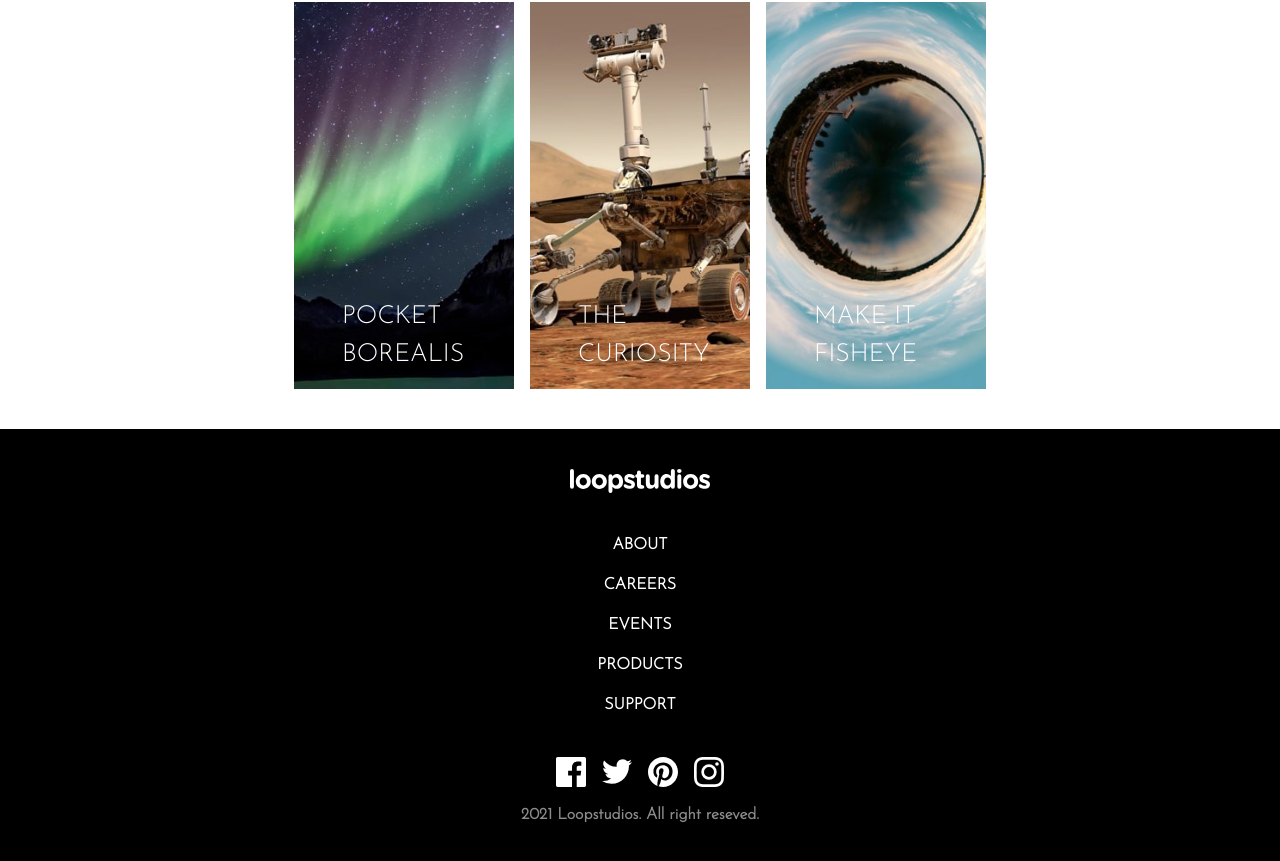
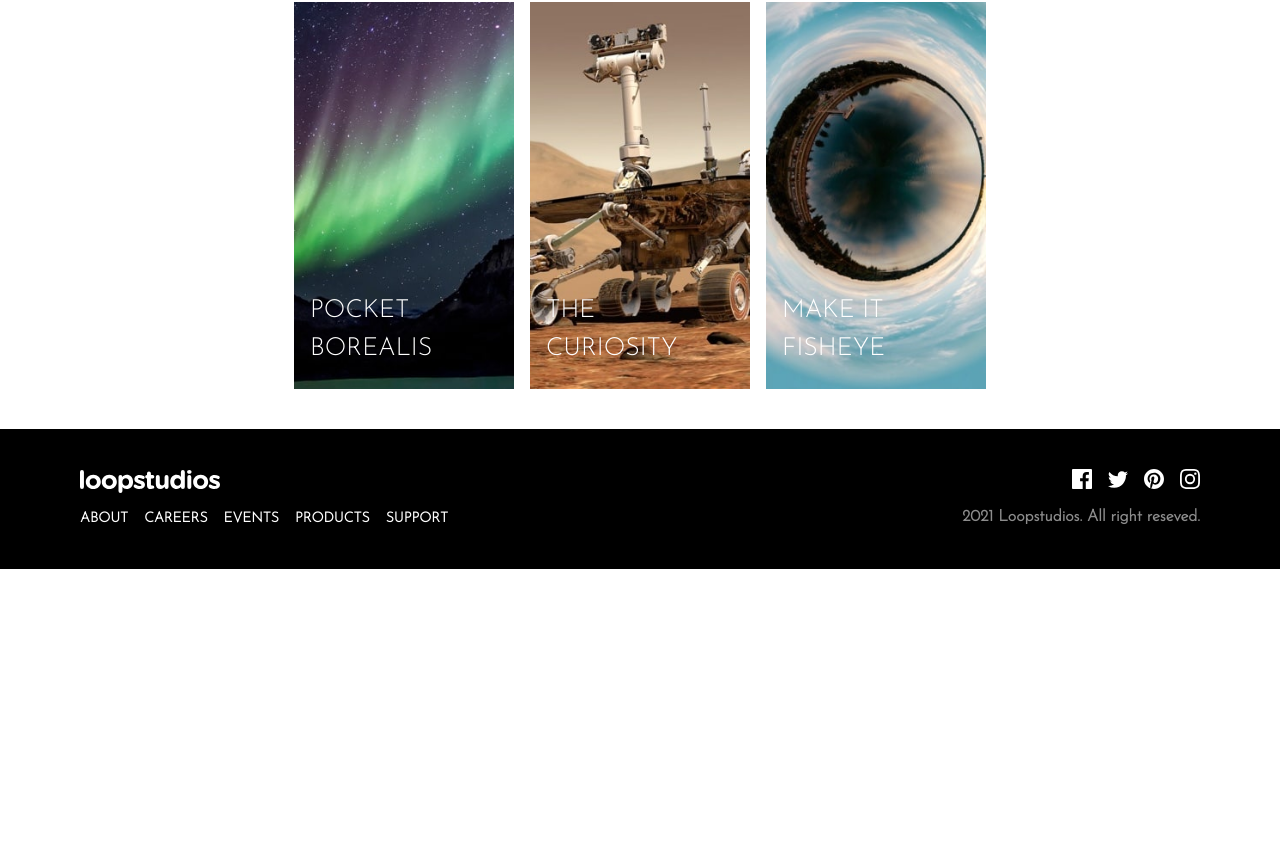
Before and after one commit to theisolatedmonk/loopstudios-landing-page, a Next.js app: page / in a window 1280 px wide. Shown: the part 1862-2723 px from the top of the page. After the commit the page ends 2431 px from the top, so only its background shows below. Built offline with nearby package versions, Linux system fonts and the light colour scheme.

Commit message:
desktop implimented

```diff
--- a/app/page.tsx
+++ b/app/page.tsx
@@ -68,16 +68,20 @@ export default function Home() {
         </div>
         <div className="w-full sm:flex hidden"><ImageBlockDesktop /></div>
       </div>
-      <div className="flex flex-col bg-black text-white items-center gap-10 p-10 mt-10 font-semibold font-JosefinSans">
-        <Image src={'/images/logo.svg'} alt={'/images/logo.svg'} width={140} height={140} className='' />
-        <ul className="flex gap-4 flex-col items-center justify-center ">
+      <div className="flex flex-col sm:flex-row sm:justify-between bg-black text-white items-center gap-10 p-10 mt-10 font-semibold font-JosefinSans sm:px-20">
+        <div className="flex flex-col gap-4">
+          <Link href={'/'}>
+            <Image src={'/images/logo.svg'} alt={'/images/logo.svg'} width={140} height={140} className='' />
+          </Link>
+          <ul className="flex gap-4 flex-col sm:flex-row items-center justify-center ">
 
-          {navItem.map((item, index) => (<Link className='cursor-pointer' href={item.href}> <tr>{item.title}</tr></Link>))}
-        </ul>
+            {navItem.map((item, index) => (<Link className='cursor-pointer text-sm' href={item.href}> <tr>{item.title}</tr></Link>))}
+          </ul>
+        </div>
 
-        <div className="flex flex-col items-center gap-4 ">
+        <div className="flex flex-col items-center gap-4 sm:items-end ">
           <div className="flex  gap-4 items-center ">
-            {socialMediaIcon.map((item, index) => (<Link href={item.href}>   <Image src={item.src} alt={item.alt} width={30} height={30} className='' /></Link>))}
+            {socialMediaIcon.map((item, index) => (<Link href={item.href}>   <Image src={item.src} alt={item.alt} width={30} height={30} className='w-5' /></Link>))}
 
           </div>
 
--- a/components/ImageBlockDesktop.tsx
+++ b/components/ImageBlockDesktop.tsx
@@ -7,7 +7,7 @@ const mobileImgs = [
     { imgName: 'DEEP EARTH', src: '/images/desktop/image-deep-earth.jpg', alt: 'earth' },
     { imgName: 'NIGHT ARCADE ', src: '/images/desktop/image-night-arcade.jpg', alt: 'arcade' },
     { imgName: 'SOCCER TEAM VR', src: '/images/desktop/image-soccer-team.jpg', alt: 'soccer' },
-    { imgName: 'THE GRID ', src: '/images/desktop/image-grid.jpg', alt: 'grid' },
+    { imgName: 'THE  GRID ', src: '/images/desktop/image-grid.jpg', alt: 'grid' },
     { imgName: 'FROM UP ABOVE VR', src: '/images/desktop/image-from-above.jpg', alt: 'above' },
     { imgName: 'POCKET BOREALIS', src: '/images/desktop/image-pocket-borealis.jpg', alt: 'borealis' },
     { imgName: 'THE CURIOSITY', src: '/images/desktop/image-curiosity.jpg', alt: 'curiosity' },
@@ -26,7 +26,7 @@ export default function ImageBlockDesktop({ }: Props) {
                         height={100}
                         className='w-full'
                     />
-                    <p className="absolute text-white  font-JosefinSans z-10 text-[25px] p-10 top-64 w-60 left-2">{icon.imgName}</p>
+                    <p className="absolute text-white  font-JosefinSans z-10 text-[25px] p-10 top-[250px] w-[220px] -left-6">{icon.imgName}</p>
                 </div>
             ))}
 
```
